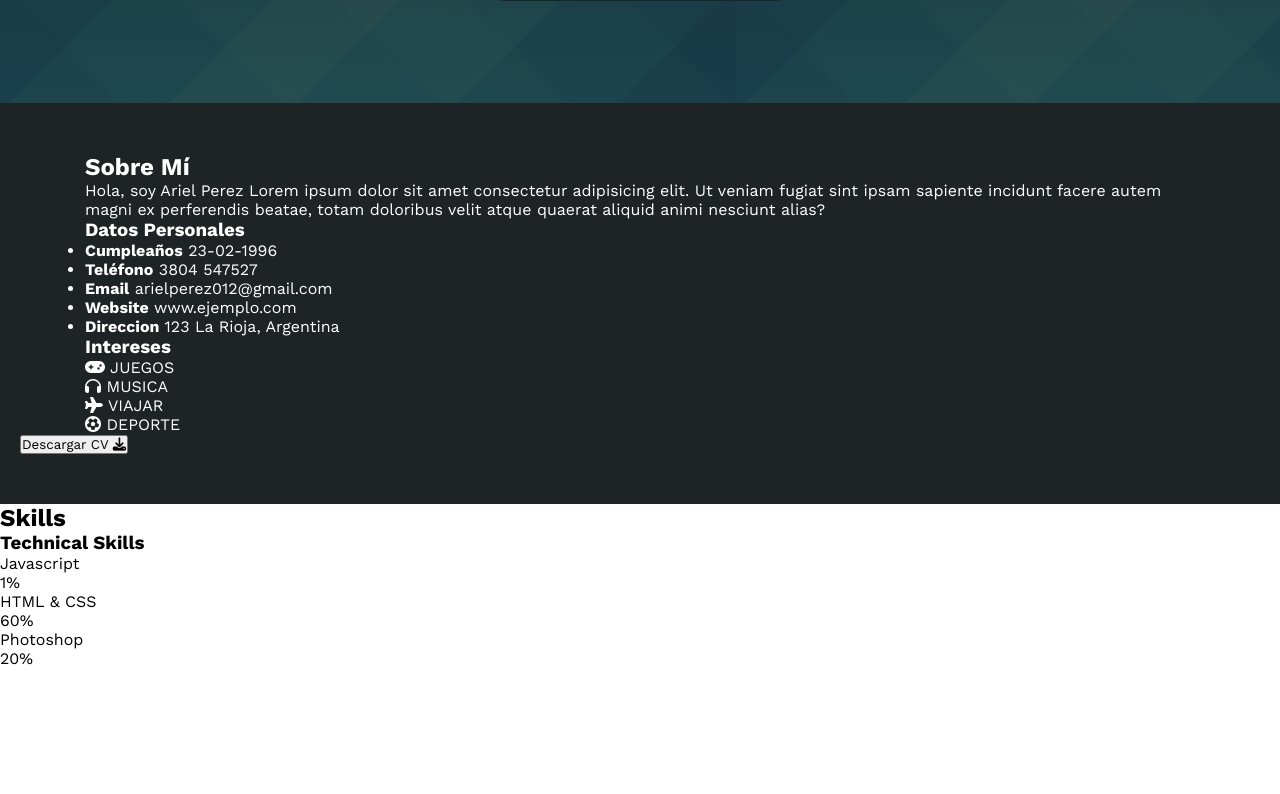
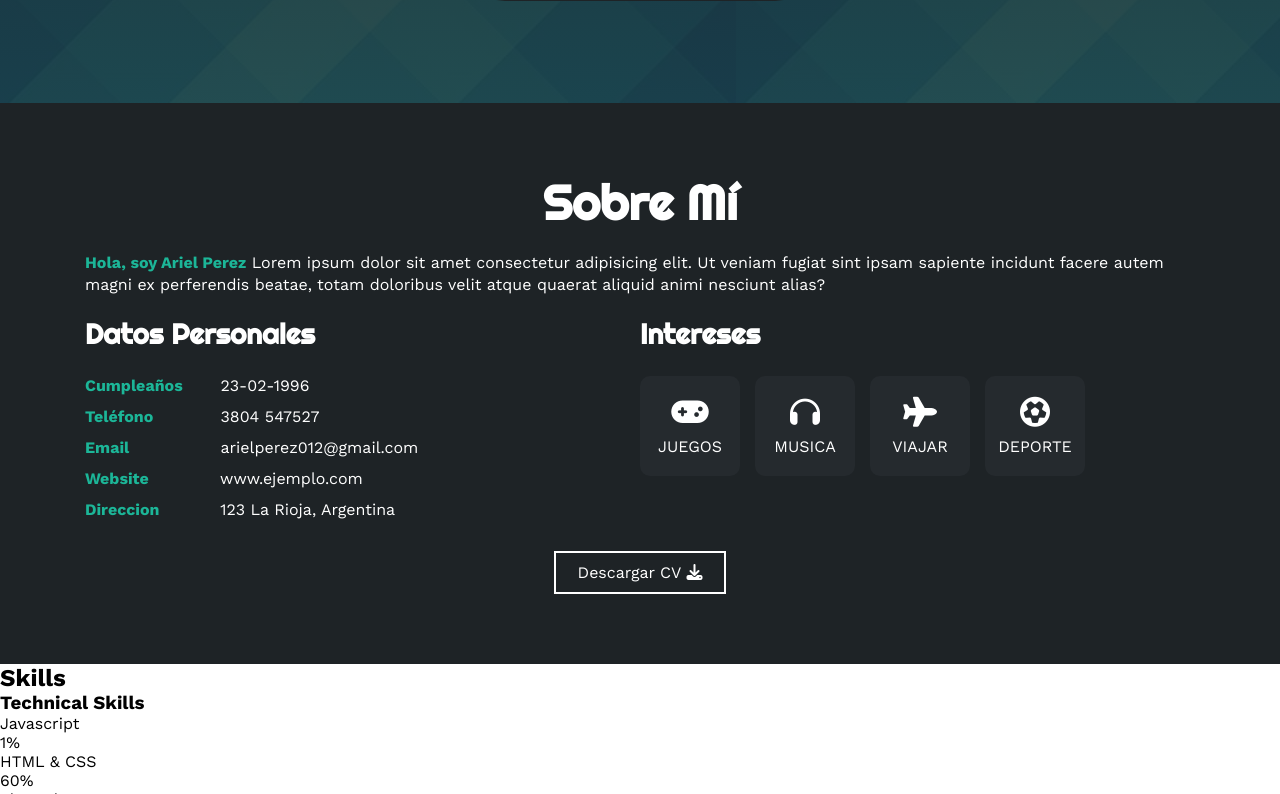
Before and after one commit to Arielws1/ArielPerez.github.io, a plain HTML site: page index.html in a window 1280 px wide. Shown: the part 697-1491 px from the top of the page. Before the commit the page ends 1365 px from the top, so only its background shows below. Drawn offline with nearby package versions, Linux system fonts and the light colour scheme.

Commit message:
estilo sobremi

```diff
--- a/estilo.css
+++ b/estilo.css
@@ -118,3 +118,105 @@ html{
     max-width: 1110px;
     margin: auto;
 }
+.sobremi h2{
+    font-size: 48px;
+    font-family: "Righteous";
+    text-align: center;
+    padding: 20px 0;
+}
+.sobremi .contenido-seccion p{
+    font: 18px;
+    line-height: 22px;
+    margin-bottom: 20px;
+}
+.sobremi .contenido-seccion p span{
+    color: #1CB698;
+    font-weight: bold;
+}
+.sobremi .fila{
+    display: flex;
+}
+.sobremi .fila .col{
+    width: 50%;
+
+}
+.sobremi .fila .col h3{
+    font-size: 28px;
+    font-family: "Righteous";
+    margin-bottom: 25px;
+
+}
+.sobremi .fila .col ul{
+    list-style: none;
+
+}
+.sobremi .fila .col ul li{
+    margin: 12px 0;
+
+}
+.sobremi .fila .col ul li strong{
+    display: inline-block;
+    color: #1CB698;
+    width: 130px;
+
+}
+.sobremi .fila .col ul li span{
+    background-color: #1CB698;
+    padding: 3px;
+    font-weight: bold;
+    border-radius: 5px;
+
+}
+.sobremi .fila .col .contenedor-intereses{
+    display: flex;
+    flex-wrap: wrap;
+
+}
+.sobremi .fila .col .contenedor-intereses .interes{
+    width: 100px;
+    height: 100px;
+    background-color: #252A2E;
+    border-radius: 10px;
+    margin: 0 15px 15px 0;
+    display: flex;
+    flex-direction: column;
+    align-items: center;
+    justify-content: center;
+    transition: .3s;
+
+}
+.sobremi .fila .col .contenedor-intereses .interes:hover{
+    background-color: #1CB698;
+
+}
+.sobremi .fila .col .contenedor-intereses .interes i{
+    font-size: 30px;
+    margin-bottom: 10px;
+
+}
+.sobremi button{
+    cursor: pointer;
+    background-color: transparent;
+    border: 2px solid #fff;
+    width: fit-content;
+    display: block;
+    margin: 20px auto;
+    padding: 10px 22px;
+    font-size: 16px;
+    color: #fff;
+    position: relative;
+    z-index: 10;
+}
+.sobremi button .overlay{
+    position: absolute;
+    top: 0;
+    left: 0;
+    width: 0;
+    height: 100%;
+    background-color: #1CB698;
+    z-index: -1;
+    transition: 1s;
+}
+.sobremi button:hover .overlay{
+    width: 100%;
+}
```
